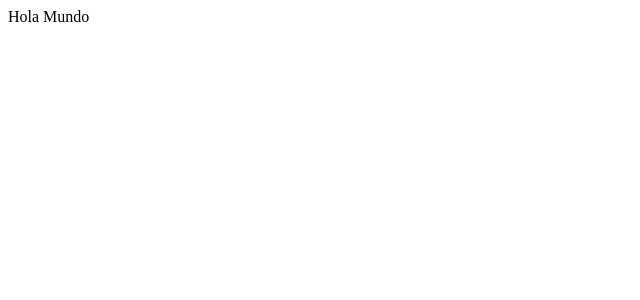
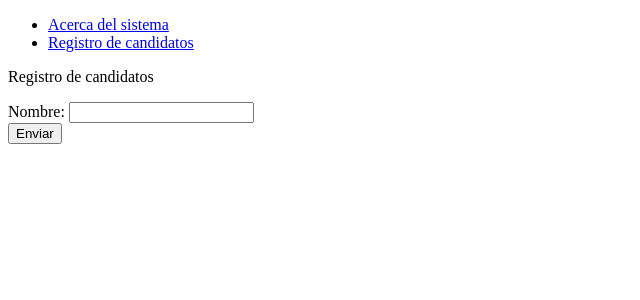
Before and after one commit to antonriva/eVoto, a React (Vite) app in the folder frontend/evoto/: page /RegistroCandidato in a window 1280 px wide. Shown: the top 300 px of the page, without its empty margins (0-640 px from the left). Built offline with nearby package versions, Linux system fonts and the light colour scheme.

Commit message:
Funcion y conexion paginas, primer formulario

```diff
--- a/frontend/evoto/src/App.jsx
+++ b/frontend/evoto/src/App.jsx
@@ -1,12 +1,25 @@
-import { BrowserRouter as Router, Route, Routes } from "react-router-dom"
+import { BrowserRouter as Router, Link, Route, Routes } from "react-router-dom"
 import RegistroCandidatoPag from './pages/RegistroCandidatoPag'
+import AboutPag from './pages/AboutPag'
 
 const App = () => {
   return (
     <Router>
       <div>
+        {/* Despliegue de links para subpaginas */}
+        <nav>
+          <ul>
+            <li>
+                <Link to ="/About"> Acerca del sistema </Link>
+            </li>
+            <li>
+                <Link to ="/RegistroCandidato"> Registro de candidatos </Link>
+            </li>
+          </ul>
+        </nav>
+        {/*Routes hacen funcion de render de la pagina unicamente*/}
         <Routes>
-          <Route path="/" element={<div>Welcome to the homepage</div>} />
+          <Route path="/About" element={<div> <AboutPag/> </div>} />
           <Route path="/RegistroCandidato" element={<RegistroCandidatoPag/>}> </Route>
         </Routes>
       </div>
--- /dev/null
+++ b/frontend/evoto/src/components/About.jsx
@@ -0,0 +1,11 @@
+import React from "react"
+
+const  About = () => {
+    return(
+        <div>
+            Sistema de registro de candidatos, electores y gestion del voto
+        </div>
+    )
+}
+
+export default About
--- a/frontend/evoto/src/components/RegistroCandidato.jsx
+++ b/frontend/evoto/src/components/RegistroCandidato.jsx
@@ -1,10 +1,12 @@
 import React from 'react'
+import DatosForms from '../components/forms/DatosForms'
 
 
 const RegistroCandidato = () => {
     return (
         <div>
-            Hola Mundo
+            <p>Registro de candidatos</p>
+            <DatosForms/>
         </div>
     )
 }
--- /dev/null
+++ b/frontend/evoto/src/components/forms/DatosForms.jsx
@@ -0,0 +1,25 @@
+import React, {useState} from 'react'
+
+{/* Cabecera. Inicia el campo para recibir el nombre y manejo de eventos, previene refresh y manda el log al web*/}
+function DatosForms(){
+    const [nombre, setNombre] = useState('')
+    //Esto es lo que nos pone esa interfaz de debbugging???
+    const handleSubmit = (e) =>{
+        e.preventDefault()
+        console.log("Formulario enviado:", {nombre})
+    }
+
+    {/* Funcion. Campo desplegado visualmente y funcionalidad */}
+    return(
+        <form onSubmit={handleSubmit}>
+            <div>
+                <label>Nombre:             </label>
+                    <input type="text" value={nombre} onChange={(e)=> setNombre(e.target.value)} />
+            </div>
+            <button type="submit"> Enviar </button>
+        </form>
+    )
+
+}
+
+export default DatosForms
--- /dev/null
+++ b/frontend/evoto/src/pages/AboutPag.jsx
@@ -0,0 +1,12 @@
+import React from 'react'
+import About from '../components/About'
+
+ const AboutPag = () => {
+    return(
+        <div>
+            <About/>
+        </div>
+    )
+ }
+
+ export default AboutPag
```
